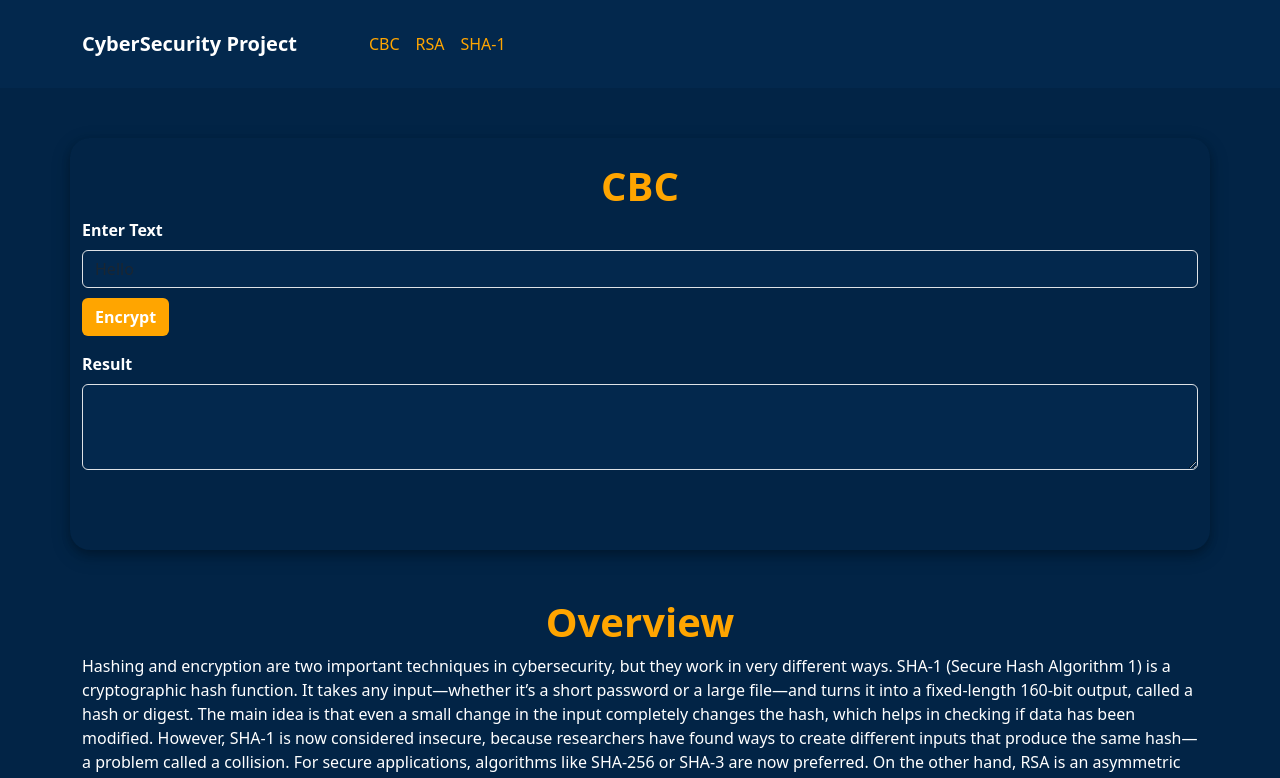
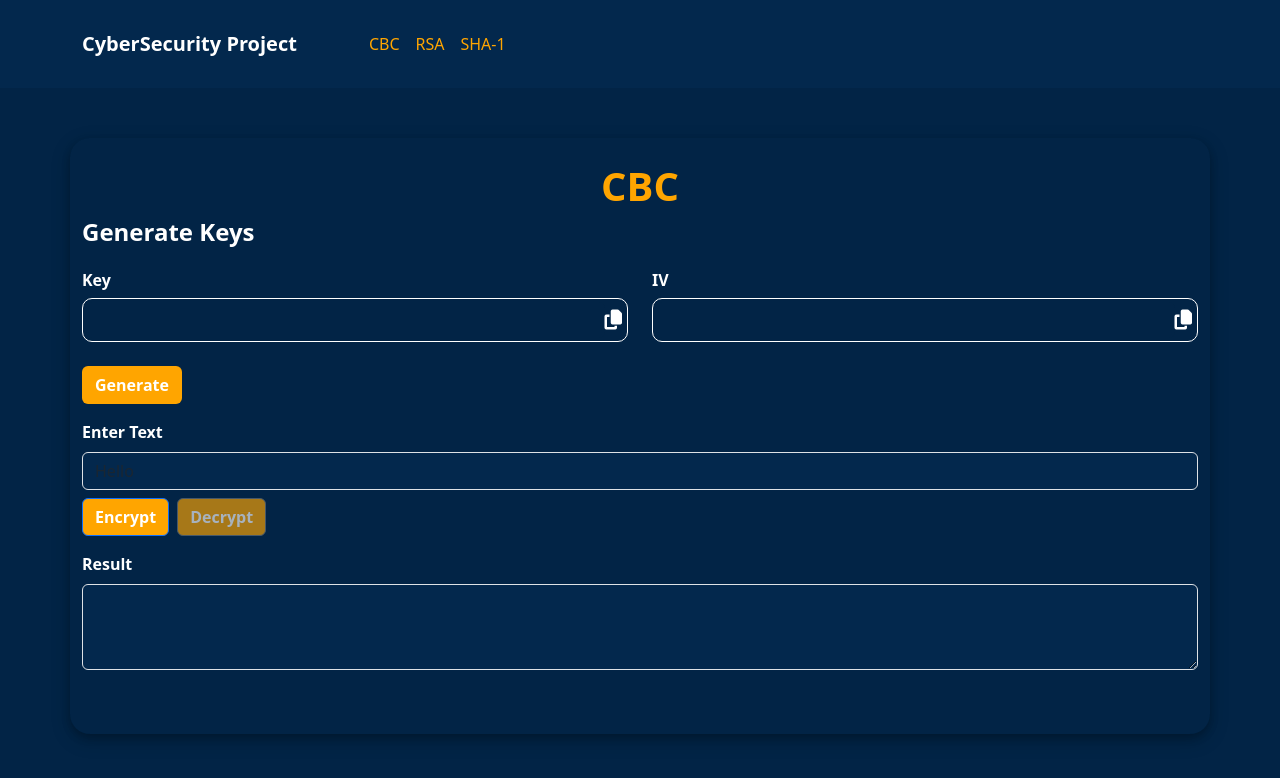
Before and after one commit to OmarKadryDhb/Encryption, a React (Create React App) app: page /Encryption/CBC in a window 1280 px wide. Shown: the top 778 px of the page. Built offline with nearby package versions, Linux system fonts and the light colour scheme.

Commit message:
CBC Component

```diff
--- a/package.json
+++ b/package.json
@@ -10,14 +10,15 @@
     "@testing-library/react": "^16.3.0",
     "@testing-library/user-event": "^13.5.0",
     "bootstrap": "^5.3.5",
+    "crypto-js": "^4.2.0",
     "react": "^19.1.0",
     "react-dom": "^19.1.0",
     "react-router-dom": "^7.5.1",
     "react-scripts": "5.0.1",
     "web-vitals": "^2.1.4"
   },
-  "homepage": "https://omarkadrydhb.github.io/Encryption"
-, "scripts": {
+  "homepage": "https://omarkadrydhb.github.io/Encryption",
+  "scripts": {
     "start": "react-scripts start",
     "build": "react-scripts build",
     "test": "react-scripts test",
--- a/src/Components/CBC/CBC.jsx
+++ b/src/Components/CBC/CBC.jsx
@@ -1,8 +1,8 @@
-import React from 'react'
-import "./CBC.css"
-import Home from '../Home/Home'
-export default function CBC() {
-    // let key;
+// import React from 'react'
+// import "./CBC.css"
+// import Home from '../Home/Home'
+// export default function CBC() {
+//     // let key;
     // let iv;
 
     // async function generateKeyAndIV() {
@@ -44,18 +44,223 @@ export default function CBC() {
     // const base64 = btoa(String.fromCharCode(...combined));
     // document.getElementById("exampleFormControlTextarea1").value = base64;
     // }
-    return <>
+    // return <>
+    // <div className="container content-con pt-4">
+    //     <h1 class="fw-bold text-center">CBC</h1>
+    //     <div class="form-group mb-3">
+    //         <label for="exampleFormControlInput1" class="form-label fw-bold">Enter Text</label>
+    //         <input type="text" class="form-control" id="exampleFormControlInput1" placeholder="Hello"/>
+    //         <button type="button" class="btn">Encrypt</button>
+    //     </div>
+    //     <div class="mb-3">
+    //         <label for="exampleFormControlTextarea1" class="form-label fw-bold">Result</label>
+    //         <textarea class="form-control" id="exampleFormControlTextarea1" rows="3"></textarea>
+    //     </div>
+    // </div>
+    // </>
+// }
+
+// import React, { useState } from 'react';
+// import CryptoJS from 'crypto-js';
+
+// export default function CBCEncryptor() {
+//   const [plaintext, setPlaintext] = useState('');
+//   const [key, setKey] = useState('');
+//   const [iv, setIV] = useState('');
+//   const [ciphertext, setCiphertext] = useState('');
+//   const [decryptedText, setDecryptedText] = useState('');
+
+//   const generateKeyAndIV = () => {
+//     const randomKey = CryptoJS.lib.WordArray.random(16).toString(CryptoJS.enc.Hex);
+//     const randomIV = CryptoJS.lib.WordArray.random(16).toString(CryptoJS.enc.Hex);
+//     setKey(randomKey);
+//     setIV(randomIV);
+//   };
+
+//   const encrypt = () => {
+//     try {
+//       const keyHex = CryptoJS.enc.Hex.parse(key);
+//       const ivHex = CryptoJS.enc.Hex.parse(iv);
+//       const encrypted = CryptoJS.AES.encrypt(plaintext, keyHex, {
+//         iv: ivHex,
+//         mode: CryptoJS.mode.CBC,
+//         padding: CryptoJS.pad.Pkcs7,
+//       });
+//       setCiphertext(encrypted.toString());
+//     } catch (err) {
+//       alert('Encryption failed: ' + err.message);
+//     }
+//   };
+
+//   const decrypt = () => {
+//     try {
+//       const keyHex = CryptoJS.enc.Hex.parse(key);
+//       const ivHex = CryptoJS.enc.Hex.parse(iv);
+//       const decrypted = CryptoJS.AES.decrypt(ciphertext, keyHex, {
+//         iv: ivHex,
+//         mode: CryptoJS.mode.CBC,
+//         padding: CryptoJS.pad.Pkcs7,
+//       });
+//       const decryptedString = decrypted.toString(CryptoJS.enc.Utf8);
+//       if (!decryptedString) throw new Error("Decryption failed, possibly invalid key/IV/ciphertext");
+//       setDecryptedText(decryptedString);
+//     } catch (err) {
+//       alert('Decryption failed: ' + err.message);
+//     }
+//   };
+
+//   return (
+//     <div className="p-6 max-w-lg mx-auto bg-white rounded shadow-md">
+//       <h2 className="text-xl font-bold mb-4">AES-CBC Encryption</h2>
+
+//       <textarea
+//         className="w-full p-2 border mb-2"
+//         placeholder="Enter plaintext"
+//         value={plaintext}
+//         onChange={(e) => setPlaintext(e.target.value)}
+//       />
+
+//       <input
+//         className="w-full p-2 border mb-2"
+//         placeholder="Generated Key (32 hex chars)"
+//         value={key}
+//         readOnly
+//       />
+
+//       <input
+//         className="w-full p-2 border mb-2"
+//         placeholder="Generated IV (32 hex chars)"
+//         value={iv}
+//         readOnly
+//       />
+
+//       <div className="flex flex-wrap gap-2 mb-4">
+//         <button onClick={generateKeyAndIV} className="px-4 py-2 bg-yellow-500 text-white rounded">
+//           Generate Key & IV
+//         </button>
+//         <button onClick={encrypt} className="px-4 py-2 bg-blue-600 text-white rounded">
+//           Encrypt
+//         </button>
+//         <button onClick={decrypt} className="px-4 py-2 bg-green-600 text-white rounded">
+//           Decrypt
+//         </button>
+//       </div>
+
+//       {ciphertext && (
+//         <div className="mb-2">
+//           <strong>Ciphertext:</strong>
+//           <div className="break-all text-sm">{ciphertext}</div>
+//         </div>
+//       )}
+
+//       {decryptedText && (
+//         <div className="mb-2">
+//           <strong>Decrypted Text:</strong>
+//           <div>{decryptedText}</div>
+//         </div>
+//       )}
+//     </div>
+//   );
+// }
+
+
+import React, { useState } from "react";
+import CryptoJS from "crypto-js";
+
+export default function CBCPage() {
+    const [key, setKey] = useState("");
+    const [iv, setIV] = useState("");
+    const [message, setMessage] = useState("");
+    const [ciphertext, setCiphertext] = useState("");
+    const [result, setResult] = useState("");
+
+const handleGenerateKeys = () => {
+    const randomKey = CryptoJS.lib.WordArray.random(16).toString(CryptoJS.enc.Hex);
+    const randomIV = CryptoJS.lib.WordArray.random(16).toString(CryptoJS.enc.Hex);
+    setKey(randomKey);
+    setIV(randomIV);
+    setResult("");
+    setCiphertext("");
+};
+
+const encrypt = () => {
+    try {
+        const keyHex = CryptoJS.enc.Hex.parse(key);
+        const ivHex = CryptoJS.enc.Hex.parse(iv);
+        const encrypted = CryptoJS.AES.encrypt(message, keyHex, {
+        iv: ivHex,
+        mode: CryptoJS.mode.CBC,
+        padding: CryptoJS.pad.Pkcs7,
+    });
+    setCiphertext(encrypted.toString());
+    setResult(`Encrypted text: ${encrypted.toString()}`);
+    } catch (err) {
+    setResult("Encryption failed: " + err.message);
+    }
+};
+
+const decrypt = () => {
+    if (!ciphertext) {
+        setResult("Decryption failed: No ciphertext available");
+        return;
+    }
+
+    try {
+        const keyHex = CryptoJS.enc.Hex.parse(key);
+        const ivHex = CryptoJS.enc.Hex.parse(iv);
+        const decrypted = CryptoJS.AES.decrypt(ciphertext, keyHex, {
+            iv: ivHex,
+            mode: CryptoJS.mode.CBC,
+            padding: CryptoJS.pad.Pkcs7,
+    });
+    const decryptedString = decrypted.toString(CryptoJS.enc.Utf8);
+    if (!decryptedString) throw new Error("Decryption failed, possibly invalid key/IV/ciphertext");
+        setResult(`Decrypted text: ${decryptedString}`);
+    } catch (err) {
+        setResult("Decryption failed: " + err.message);
+    }
+};
+
+return  <>
     <div className="container content-con pt-4">
-        <h1 class="fw-bold text-center">CBC</h1>
-        <div class="form-group mb-3">
-            <label for="exampleFormControlInput1" class="form-label fw-bold">Enter Text</label>
-            <input type="text" class="form-control" id="exampleFormControlInput1" placeholder="Hello"/>
-            <button type="button" class="btn">Encrypt</button>
-        </div>
-        <div class="mb-3">
-            <label for="exampleFormControlTextarea1" class="form-label fw-bold">Result</label>
-            <textarea class="form-control" id="exampleFormControlTextarea1" rows="3"></textarea>
-        </div>
+        <h1 className="fw-bold text-center">CBC</h1>
+            <div className="container gen-con mb-3 p-0">
+                <div className="row d-flex justify-content-around">
+                    <h4 className="fw-bold text-white">Generate Keys</h4>
+                    <div className="col-md-6 mb-4">
+                        <div className="PublicKey pt-3">
+                            <h6 className="fw-bold text-white">Key</h6>
+                            <div className="input-copy d-flex justify-content-center align-items-center">
+                                <input type="text" className="public-input form-control" readOnly value={key}/>
+                                <i className="fa-solid fa-copy fs-5 text-white"></i>
+                            </div>
+                        </div>
+                    </div>
+                    <div className="col-md-6 mb-4">
+                        <div className="PrivateKey pt-3">
+                            <h6 className="fw-bold text-white">IV</h6>
+                            <div className="input-copy d-flex justify-content-center align-items-center">
+                                <input type="text" className="public-input form-control" readOnly value={iv}/>
+                                <i className="fa-solid fa-copy fs-5 text-white"></i>
+                            </div>
+                        </div>
+                    </div>
+                </div>
+                <div className="generateBtn d-flex justify-content-start">
+                    <button className="generate-btn btn fw-bold m-0" onClick={handleGenerateKeys}>Generate</button>
+                </div>
+            </div>
+            <div className="input-output">
+                <div className="form-group mb-3">
+                    <label htmlFor="exampleFormControlInput1" className="form-label fw-bold">Enter Text</label>
+                    <input type="text" className="form-control rsa-text" id="exampleFormControlInput1" onChange={(e) => setMessage(e.target.value)} placeholder="Hello"/>
+                    <button type="button" className="btn btn-primary mt-2" onClick={encrypt}>Encrypt</button>
+                    <button type="button" className="btn btn-secondary mt-2 ms-2" onClick={decrypt} disabled={!ciphertext}>Decrypt</button>
+                </div>
+                <label htmlFor="exampleFormControlTextarea1" className="form-label fw-bold">Result</label>
+                <textarea className="form-control" id="exampleFormControlTextarea1" rows="3" readOnly value={result}></textarea>
+            </div>
     </div>
     </>
+;
 }
```
Also changed, not shown: 1 other file (tests, documents, lock files or other folders).
